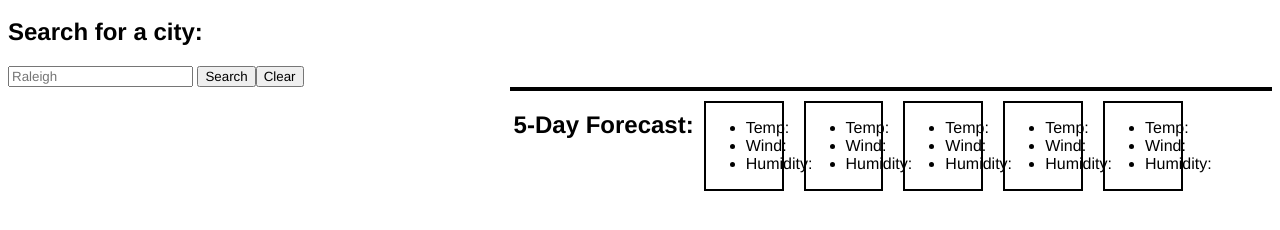
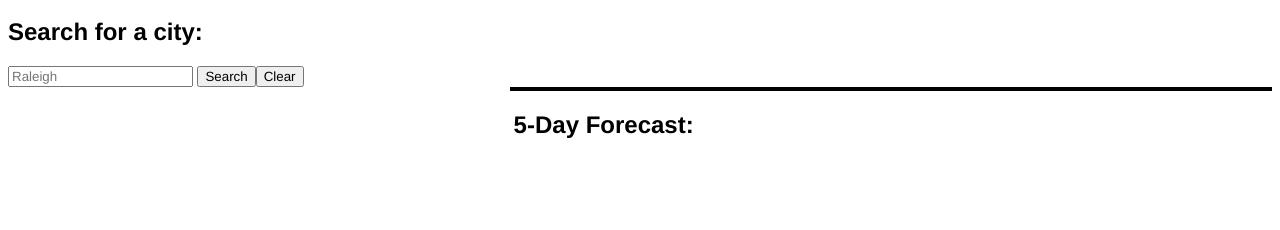
Before and after one commit to Carletta88/homework6, a plain HTML site: page index.html in a window 1280 px wide. Shown: the part 88-318 px from the top of the page. Drawn offline with nearby package versions, Linux system fonts and the light colour scheme; no server answers.

Commit message:
removed some html and updated the js script

```diff
--- a/Assets/js/script.js
+++ b/Assets/js/script.js
@@ -52,7 +52,7 @@ function getForecast(newCity, apiKey) {
         for (i = 0; i < data.list.length; i++) {
             if (data.list[i].dt_txt.search("15:00:00") != -1) {
                 var forecastDate = data.list[i];
-                $(".forecast").append(
+                $(".fiveDayResults").append(
                     `<div class="card bg-primary shadow m-4">
                         <div class="card-body">
                             <h4 class="card-title">${(new Date(1000 * forecastDate.dt).getUTCMonth()) + 1}/${new Date(1000 * forecastDate.dt).getUTCDate()}/${new Date(1000 * forecastDate.dt).getUTCFullYear()}</h4>
@@ -116,7 +116,7 @@ function saveCities() {
 function recentCities(){
     $(".recentSearches").empty();
     recentSearches.forEach(function(city) {
-        $(".recentSearches").prepend($(`<button class="list-group-item list-group-item-action searchButton" data-city="${city}">${city}</button>`));
+        $(".recentSearches").prepend($(`<button class="list-group-item-action searchButton" data-city="${city}">${city}</button>`));
     })
 }
 
--- a/index.html
+++ b/index.html
@@ -27,39 +27,7 @@
     </div>
     <div class="fiveDayResults">
         <h2>5-Day Forecast:</h2>
-        <card class="dayOne">
-            <ul><li>Temp:</li>
-                <li>Wind:</li>
-                <li>Humidity:</li>
-            </ul>
-        </card>
-        <card class="dayTwo">
-            <ul><li>Temp:</li>
-                <li>Wind:</li>
-                <li>Humidity:</li>
-            </ul>
 
-        </card>
-        <card class="dayThree">
-            <ul><li>Temp:</li>
-                <li>Wind:</li>
-                <li>Humidity:</li>
-            </ul>
-
-        </card>
-        <card class="dayFour">
-            <ul><li>Temp:</li>
-                <li>Wind:</li>
-                <li>Humidity:</li>
-            </ul>
-
-        </card>
-        <card class="dayFive">
-            <ul><li>Temp:</li>
-                <li>Wind:</li>
-                <li>Humidity:</li>
-            </ul>
-        </card>
     </div>
     <script src="https://code.jquery.com/jquery-3.5.1.min.js"></script>
     <script src="Assets/js/script.js"></script>
```
Also changed, not shown: 1 other file.
